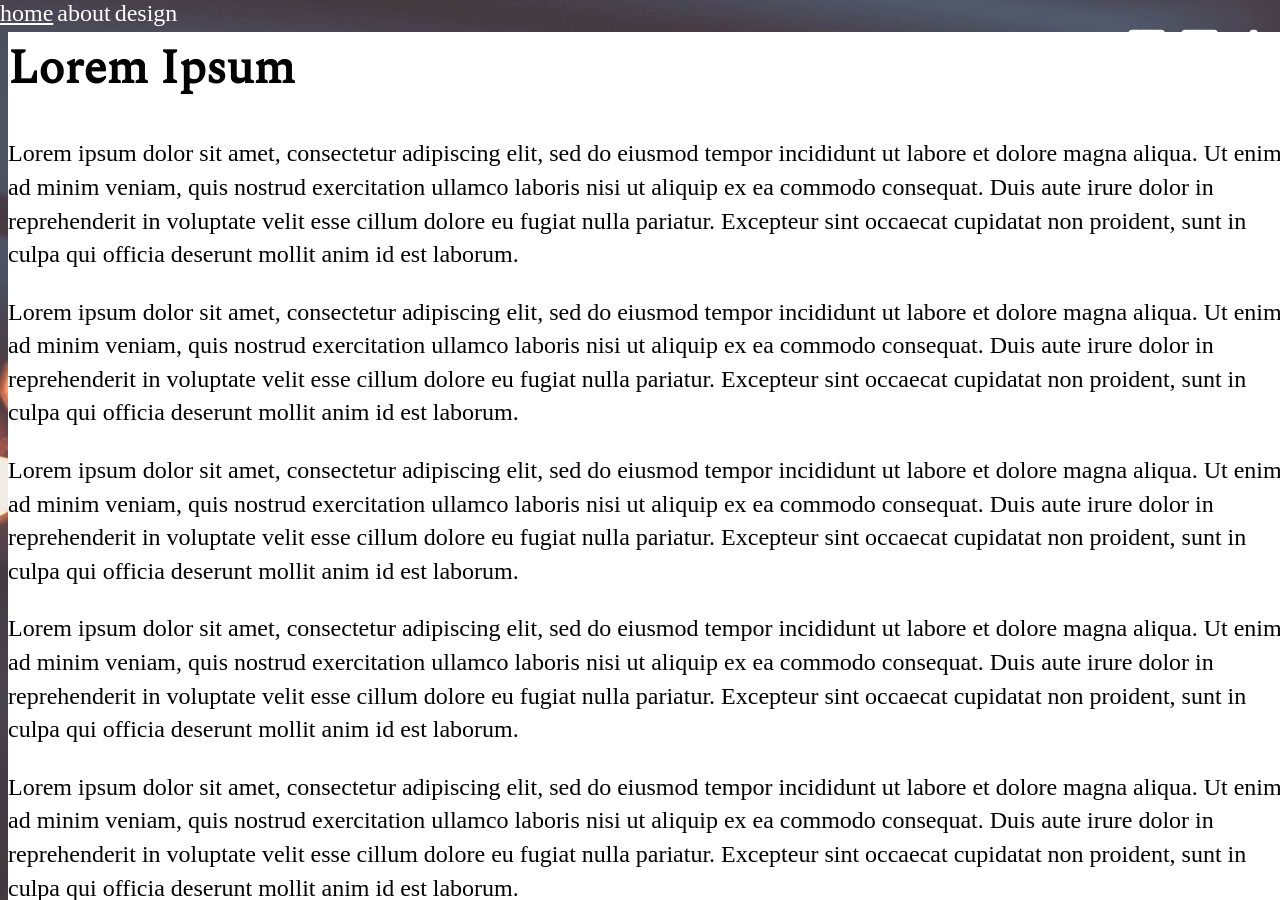
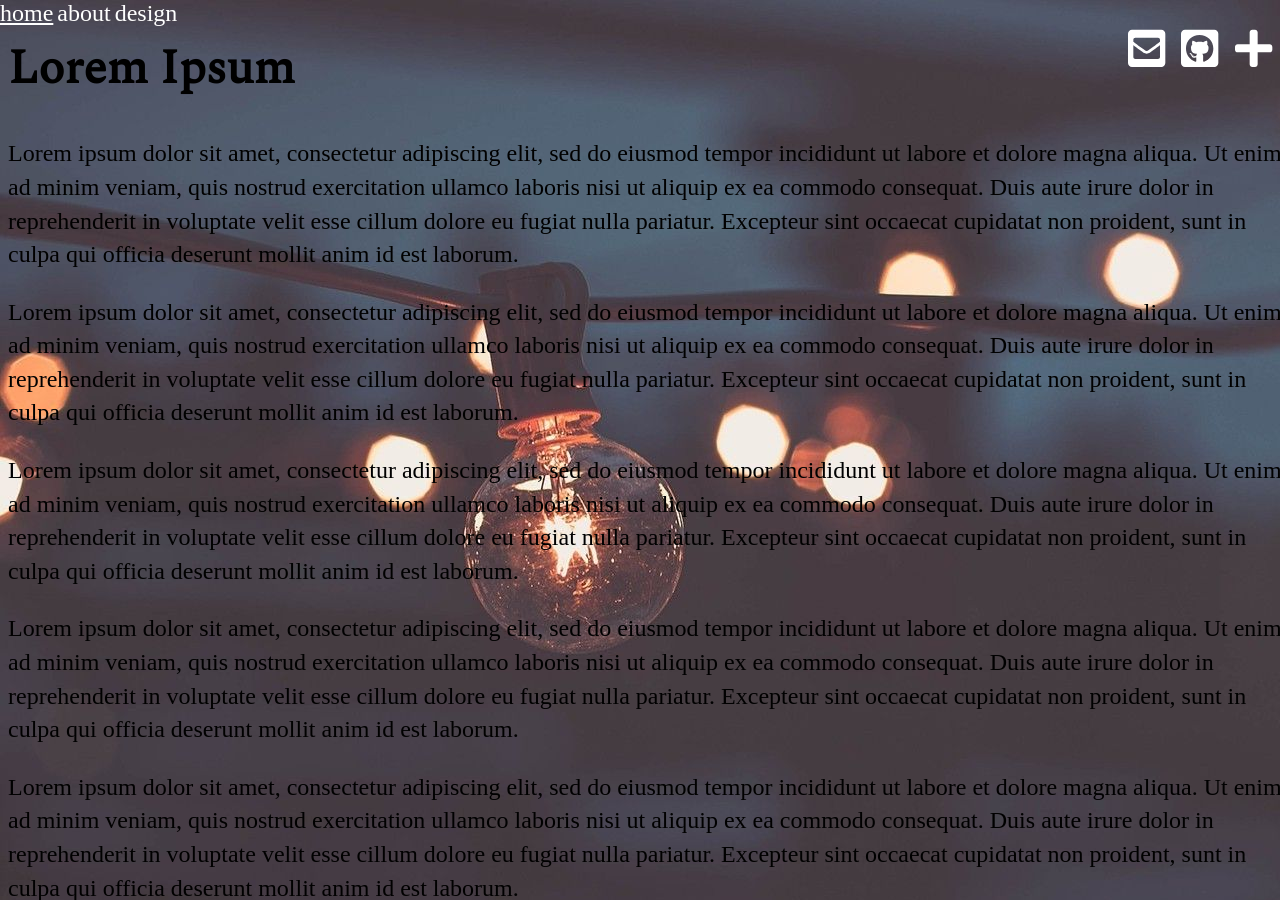
Before and after one commit to caIcutec/caIcutec.github.io, a Jekyll site: the page built from index.html, in a window 1280 px wide and 900 px high. Built offline with Jekyll 4.4.1, drawn with Linux system fonts in a browser that asks for light colours; nearby versions of some CDN libraries.

Commit message:
Update default.html

```diff
--- a/_layouts/default.html
+++ b/_layouts/default.html
@@ -80,12 +80,12 @@
       }
       </script>
 
-      <div class="container" id="content" style="background-color:white">
+      <div class="container" id="content">
 
       {{ content }}
 
       </div>
-      <div class="container" id="hidden-content" style="background-color:black">
+      <div class="container" id="hidden-content">
 
       {{ content }}
 
```
